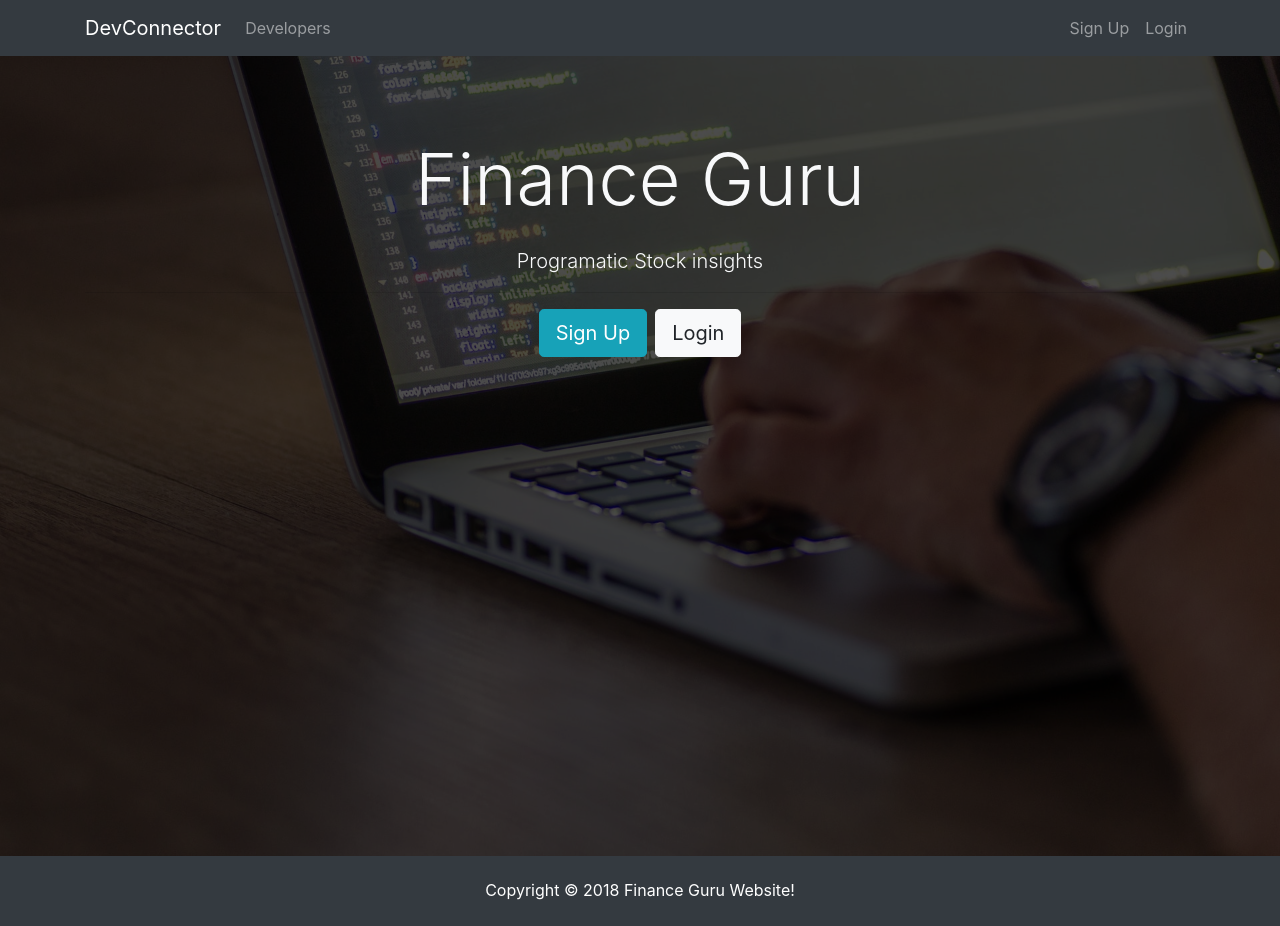
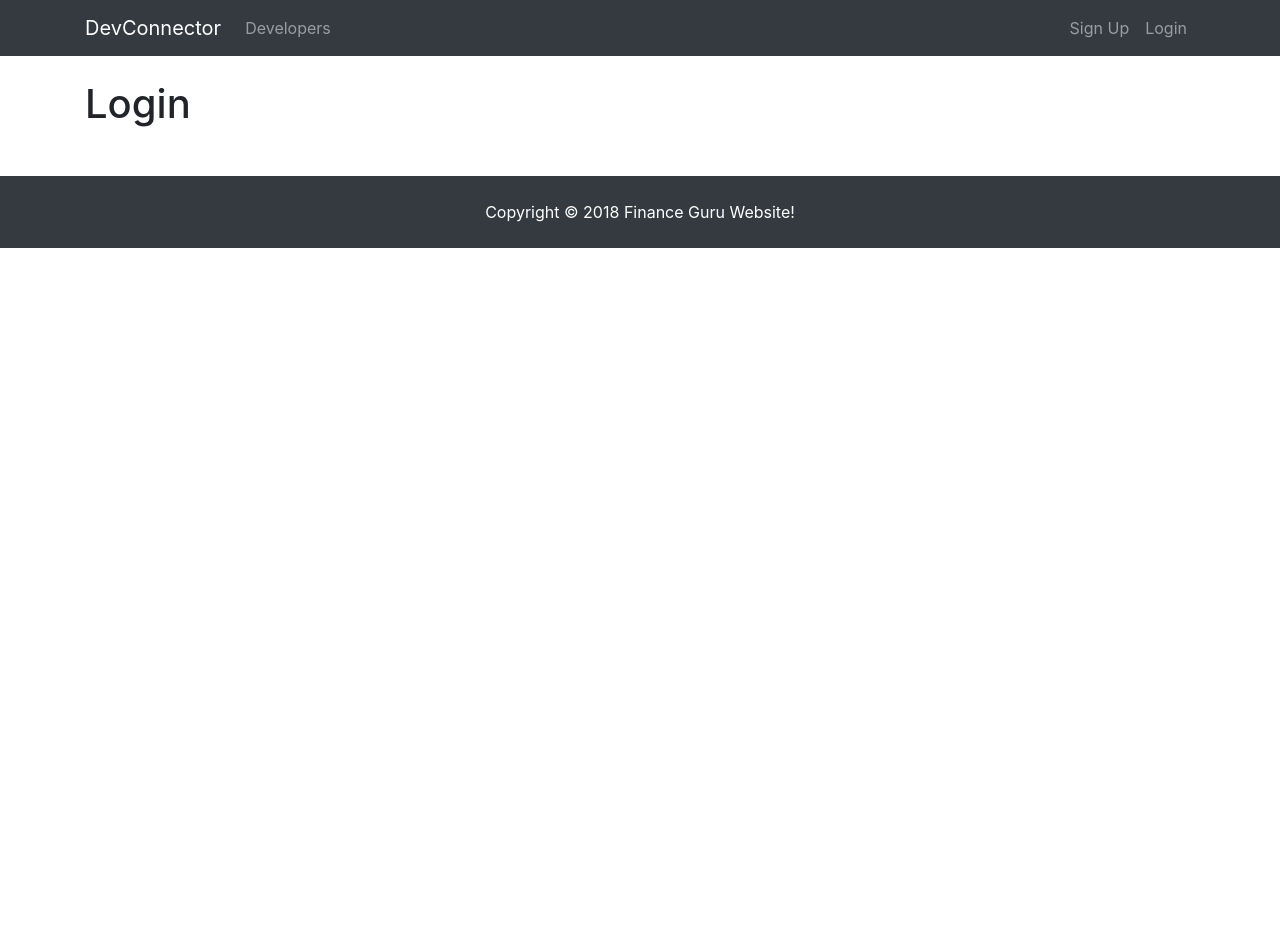
Before and after one commit to kemcho/finance-guru-site, a React (Create React App) app in the folder client/: page /login in a window 1280 px wide. After the commit the page ends 800 px from the top, so only its background shows below. Built offline with nearby package versions, Linux system fonts and the light colour scheme.

Commit message:
Use a router to make nav dynamic for login and singup flow

```diff
--- a/client/package.json
+++ b/client/package.json
@@ -6,6 +6,7 @@
     "concurrently": "^4.1.0",
     "react": "^16.6.3",
     "react-dom": "^16.6.3",
+    "react-router-dom": "^4.3.1",
     "react-scripts": "2.1.1"
   },
   "scripts": {
--- a/client/src/App.js
+++ b/client/src/App.js
@@ -1,19 +1,28 @@
 import React, { Component } from 'react';
+import { BrowserRouter as Router, Route } from 'react-router-dom';
+
+import Navbar from './components/layout/Navbar';
+import Footer from './components/layout/Footer';
+import Landing from './components/layout/Landing';
+import Register from './components/auth/Register';
+import Login from './components/auth/Login';
+
 import './App.css';
-import NavBar from './components/layout/Navbar';
-import Landing from './components/layout/Landing';
-import Footer from './components/layout/Footer';
-
 
 class App extends Component {
   render() {
     return (
-
-      <div className="App">
-        <NavBar/>
-        <Landing/>
-        <Footer/>
+      <Router>
+        <div className="App">
+          <Navbar />
+          <Route exact path="/" component={Landing}/>
+          <div className="container">
+            <Route exact path="/register" component={Register}/>
+            <Route exact path="/login" component={Login}/>
+          </div>
+          <Footer/>
       </div>
+      </Router>
     );
   }
 }
--- /dev/null
+++ b/client/src/components/auth/Login.js
@@ -0,0 +1,13 @@
+import React, { Component } from 'react'
+
+class Login extends Component {
+  render() {
+    return (
+      <h1>
+        Login
+      </h1>
+    )
+  }
+}
+
+export default Login;
--- /dev/null
+++ b/client/src/components/auth/Register.js
@@ -0,0 +1,13 @@
+import React, { Component } from 'react'
+
+class Register extends Component {
+  render() {
+    return (
+      <h1>
+        Register
+      </h1>
+    )
+  }
+}
+
+export default Register;
--- a/client/src/components/layout/Landing.js
+++ b/client/src/components/layout/Landing.js
@@ -1,4 +1,5 @@
 import React, { Component } from 'react';
+import {Link} from 'react-router-dom';
 
 class Landing extends Component {
   render() {
@@ -14,12 +15,12 @@
                   Programatic Stock insights
                 </p>
                 <hr />
-                <a href="register.html" className="btn btn-lg btn-info mr-2">
+                <Link to="/register" className="btn btn-lg btn-info mr-2">
                   Sign Up
-                </a>
-                <a href="login.html" className="btn btn-lg btn-light">
+                </Link>
+                <Link to="/login" className="btn btn-lg btn-light">
                   Login
-                </a>
+                </Link>
               </div>
             </div>
           </div>
--- a/client/src/components/layout/Navbar.js
+++ b/client/src/components/layout/Navbar.js
@@ -1,13 +1,14 @@
 import React, { Component } from 'react';
+import {Link} from 'react-router-dom';
 
 class Navbar extends Component {
   render() {
     return (
       <nav className="navbar navbar-expand-sm navbar-dark bg-dark mb-4">
         <div className="container">
-          <a className="navbar-brand" href="landing.html">
+          <Link className="navbar-brand" to="/landing">
             DevConnector
-          </a>
+          </Link>
           <button
             className="navbar-toggler"
             type="button"
@@ -29,14 +30,14 @@
 
             <ul className="navbar-nav ml-auto">
               <li className="nav-item">
-                <a className="nav-link" href="register.html">
+                <Link className="nav-link" to="/register">
                   Sign Up
-                </a>
+                </Link>
               </li>
               <li className="nav-item">
-                <a className="nav-link" href="login.html">
+                <Link className="nav-link" to="/login">
                   Login
-                </a>
+                </Link>
               </li>
             </ul>
           </div>
```
